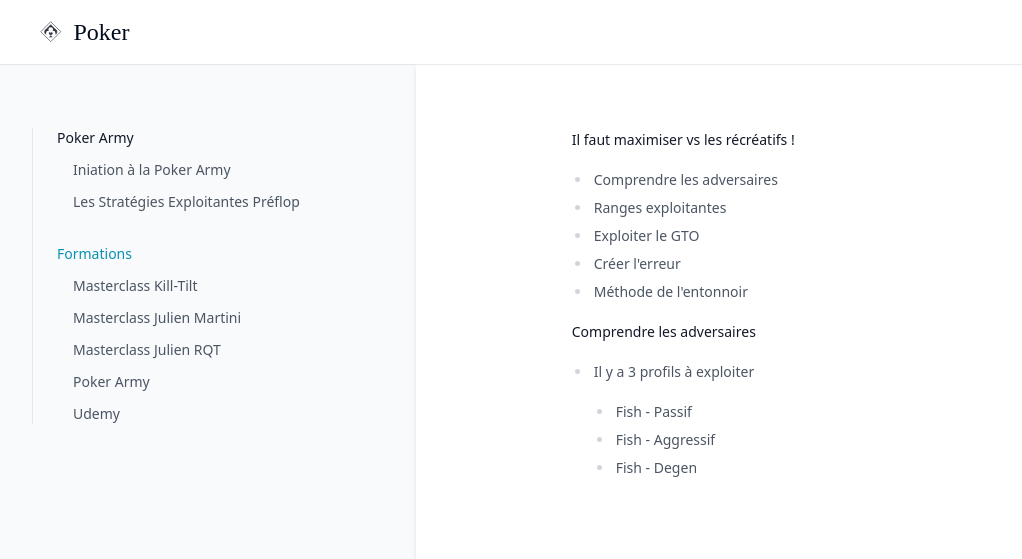
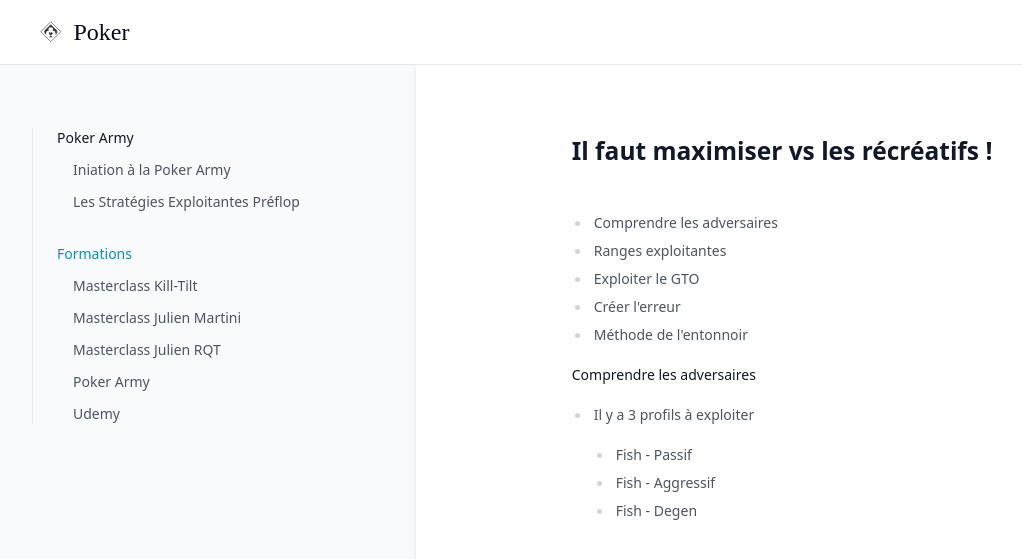
Before and after one commit to greglejeune/ebook, a Jekyll site: the page built from _poker/module1.md, in a window 1280 px wide. Shown: the top 559 px of the page, without its empty margins (0-1022 px from the left). Built offline with Jekyll 4.4.1, drawn with Linux system fonts in a browser that asks for light colours.

Commit message:
Update module1.md

```diff
--- a/_poker/module1.md
+++ b/_poker/module1.md
@@ -4,9 +4,7 @@ title: "Iniation à la Poker Army"
 category: baki
 ---
 
-<p style="text-align: justify;">
-  <strong>Il faut maximiser vs les récréatifs !</strong>
-</p>
+<h1>Il faut maximiser vs les récréatifs !</h1>
 
 <ul>
   <li>Comprendre les adversaires</li>
```
